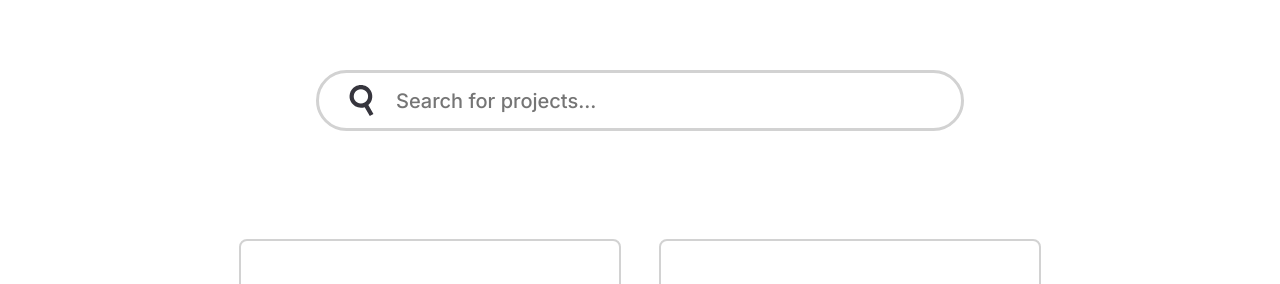
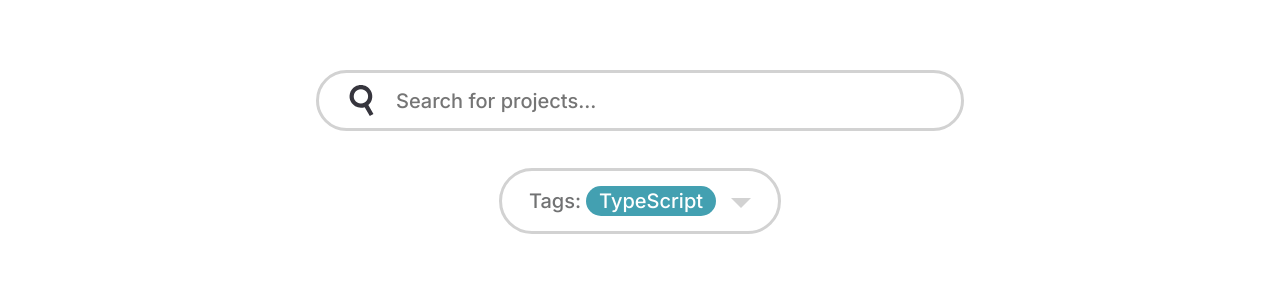
Before and after one commit to 4ndrs/portfolio-projekt, a Next.js app: page /projects in a window 1280 px wide. Shown: the part 394-678 px from the top of the page. Built offline with nearby package versions, Linux system fonts and the light colour scheme.

Commit message:
Implement tag filtering on projects page

```diff
--- a/pages/projects.tsx
+++ b/pages/projects.tsx
@@ -3,26 +3,31 @@ import { useRef, useState } from "react";
 import Head from "next/head";
 import ProjectsHero from "@/components/ProjectsHero";
 import ProjectCard from "@/components/ProjectCard";
+import MikuSelect from "@/components/MikuSelect";
 import SearchBar from "@/components/SearchBar";
 
 import { getAllProjects } from "@/lib/projects";
+import { getAllTags } from "@/utils";
 
 import styles from "@/styles/ProjectsPage.module.css";
 
 export const getStaticProps = async () => {
   const projects = getAllProjects();
+  const tags = getAllTags(projects);
 
   return {
     props: {
       projects,
+      tags,
     },
   };
 };
 
 type Props = Awaited<ReturnType<typeof getStaticProps>>["props"];
 
-const Projects = ({ projects }: Props) => {
+const Projects = ({ projects, tags }: Props) => {
   const [search, setSearch] = useState("");
+  const [checkedTags, setCheckedTags] = useState<string[]>(["TypeScript"]);
 
   const searchInputRef = useRef<HTMLInputElement>(null);
   const projectsRef = useRef<HTMLDivElement>(null);
@@ -39,8 +44,9 @@ const Projects = ({ projects }: Props) => {
 
   const filteredProjects = projects.filter(
     (project) =>
-      project.title.toLowerCase().includes(search.toLowerCase()) ||
-      project.description.toLowerCase().includes(search.toLowerCase())
+      (project.title.toLowerCase().includes(search.toLowerCase()) ||
+        project.description.toLowerCase().includes(search.toLowerCase())) &&
+      checkedTags.every((tag) => project.tags.includes(tag))
   );
 
   return (
@@ -61,6 +67,12 @@ const Projects = ({ projects }: Props) => {
             onChange={(event) => setSearch(event.target.value)}
             onKeyDown={handleSearchKeyDown}
           />
+          <MikuSelect
+            tags={tags}
+            checkedTags={checkedTags}
+            className={styles.mikuSelect}
+            onChange={(newCheckedTags) => setCheckedTags(newCheckedTags)}
+          />
         </div>
 
         <div ref={projectsRef} className={styles.projects}>
--- a/styles/ProjectsPage.module.css
+++ b/styles/ProjectsPage.module.css
@@ -12,7 +12,14 @@
 }
 
 .filterContainer {
+  display: flex;
+  flex-direction: column;
   margin: 68px auto 0;
   max-width: 724px;
   padding: 0 38px;
 }
+
+.mikuSelect {
+  margin-top: 37px;
+  align-self: center;
+}
```
